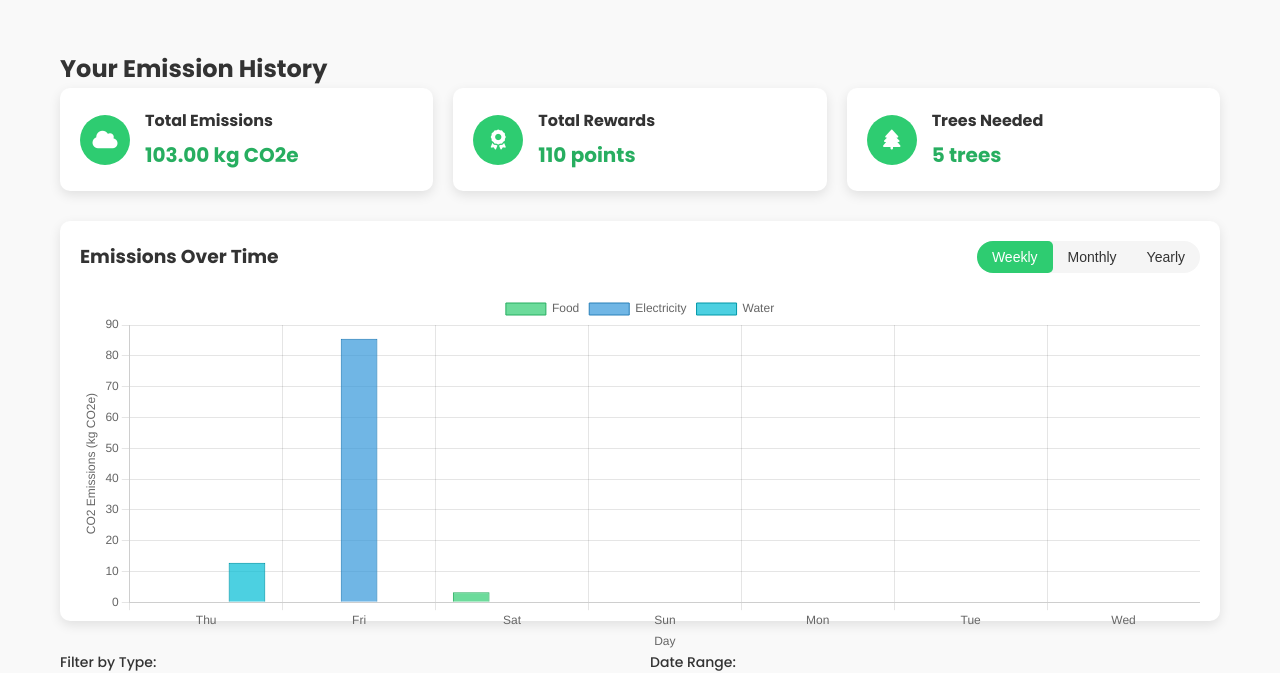
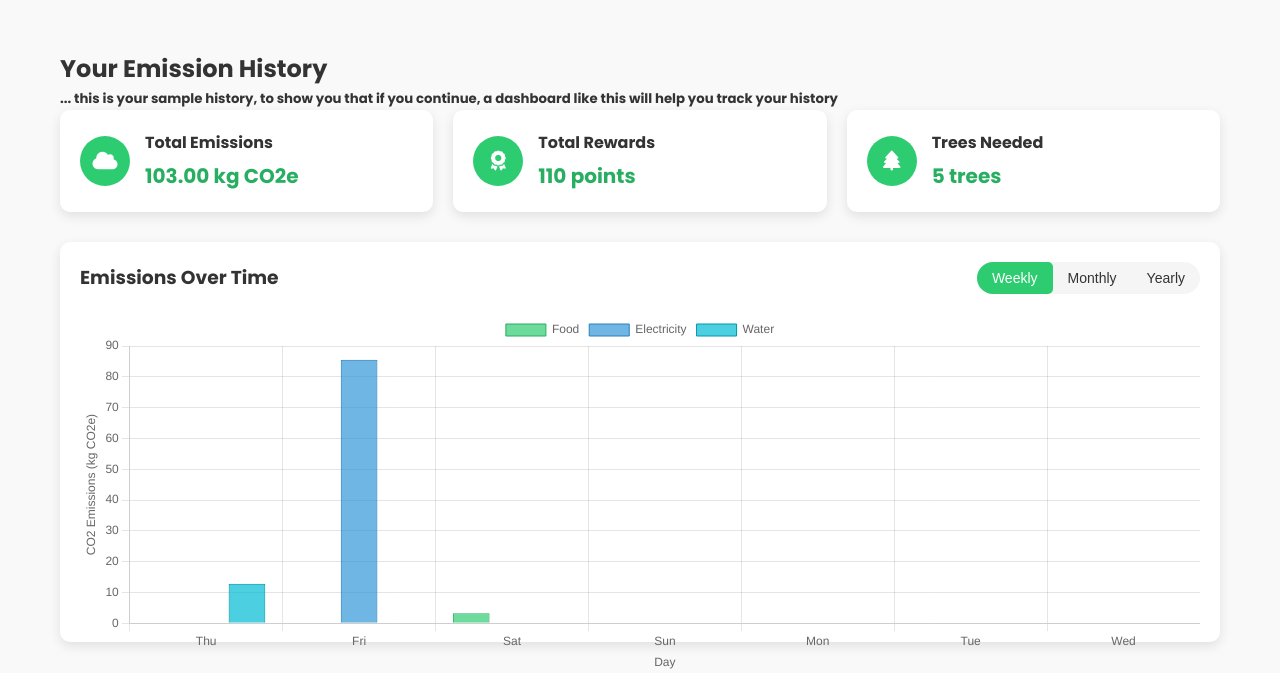
Before and after one commit to Skintern411/foodprint-emit, a Flask app: page / in a window 1280 px wide, after a click on "History". Shown: the part 85-758 px from the top of the page. Run offline with Flask 3, Linux system fonts and the light colour scheme; some libraries are stand-ins or nearby versions.

Commit message:
html updated

```diff
--- a/templates/index.html
+++ b/templates/index.html
@@ -303,6 +303,7 @@
 
             <section id="history" class="hidden-section">
                 <h2>Your Emission History</h2>
+                <h5>... this is your sample history, to show you that if you continue, a dashboard like this will help you track your history</h5>
 
                 <div class="history-summary-boxes">
                     <div class="summary-box">
```
